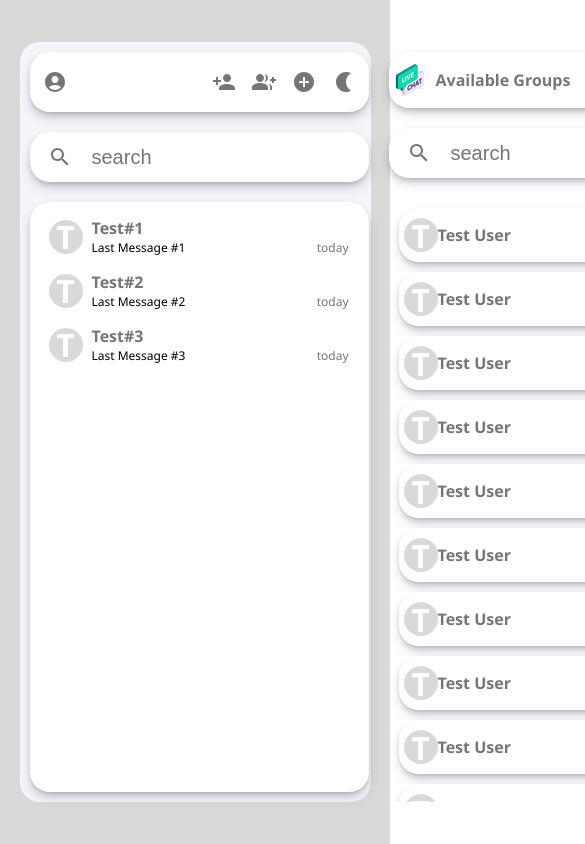
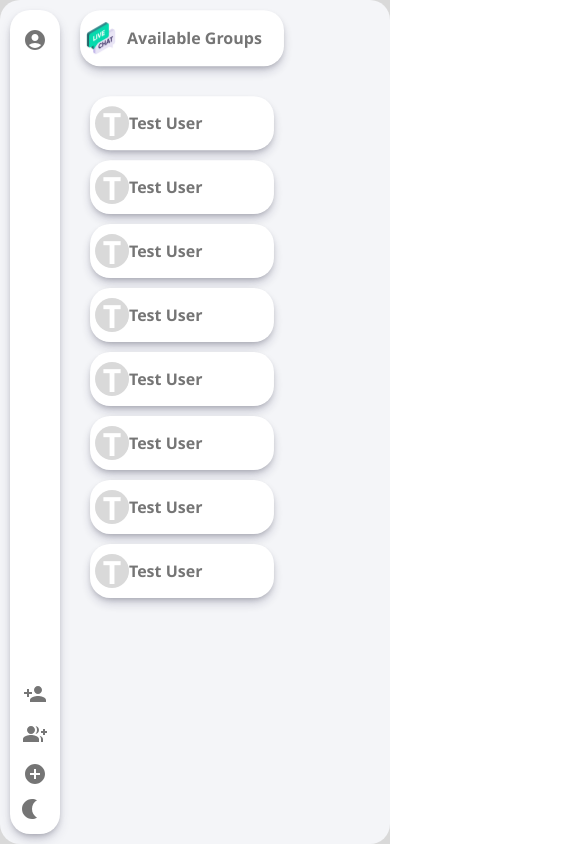
Before and after one commit to muhammedadil01/Chat-App-Frontend, a React (Create React App) app: page /cont/groups in a window 390 px wide. Shown: the top 844 px of the page, 585 px wide, since content can reach past the window. Built offline with nearby package versions, Linux system fonts and the light colour scheme.

Commit message:
adding frame-motion

```diff
--- a/package.json
+++ b/package.json
@@ -7,11 +7,14 @@
     "@emotion/styled": "^11.11.0",
     "@mui/icons-material": "^5.14.6",
     "@mui/material": "^5.14.6",
+    "@reduxjs/toolkit": "^1.9.5",
     "@testing-library/jest-dom": "^5.17.0",
     "@testing-library/react": "^13.4.0",
     "@testing-library/user-event": "^13.5.0",
+    "framer-motion": "^10.16.4",
     "react": "^18.2.0",
     "react-dom": "^18.2.0",
+    "react-redux": "^8.1.2",
     "react-router-dom": "^6.15.0",
     "react-scripts": "5.0.1",
     "web-vitals": "^2.1.4"
--- a/src/components/Groups.jsx
+++ b/src/components/Groups.jsx
@@ -2,11 +2,23 @@ import React from 'react'
 import logo from '../Images/live-chat.png'
 import { IconButton } from '@mui/material'
 import SearchIcon from '@mui/icons-material/Search';
+import { useSelector } from 'react-redux';
+import {AnimatePresence, motion} from 'framer-motion'
 
 function Groups() {
+  const lightTheme = useSelector((state)=>state.themeKey)
   return (
-    <div className='list-container'>
-      <div className='ug-header'>
+    <AnimatePresence>
+    <motion.div
+    initial={{opacity:0, scale:0}}
+    animate={{opacity:1,scale:1}}
+    exit={{opacity:0,scale:0}}
+    transition={{
+      ease : "anticipate",
+      duration : "0.3"
+    }}
+     className='list-container'>
+      <div className={'ug-header' + (lightTheme ? '' : ' dark')}>
         <img src={logo} alt="logo" style={{height:'2rem',width:'2rem'}}/>
         <p className='ug-title'>Available Groups</p>
       </div>
@@ -17,48 +29,41 @@ function Groups() {
         <input placeholder='search' className='search-box'/>
       </div>
       <div className='ug-list'>
-        <div className='list-item'>
+        <motion.div whileHover={{scale:1.01}} whileTap={{scale:0.98}} className='list-item'>
          <p className='con-icon'>T</p>
          <p className='con-title'>Test User</p>
-        </div>
-        <div className='list-item'>
+        </motion.div>
+        <motion.div whileHover={{scale:1.01}} whileTap={{scale:0.98}} className='list-item'>
          <p className='con-icon'>T</p>
          <p className='con-title'>Test User</p>
-        </div>
-        <div className='list-item'>
+        </motion.div>
+        <motion.div whileHover={{scale:1.01}} whileTap={{scale:0.98}} className='list-item'>
          <p className='con-icon'>T</p>
          <p className='con-title'>Test User</p>
-        </div>
-        <div className='list-item'>
+        </motion.div>
+        <motion.div whileHover={{scale:1.01}} whileTap={{scale:0.98}} className='list-item'>
          <p className='con-icon'>T</p>
          <p className='con-title'>Test User</p>
-        </div>
-        <div className='list-item'>
+        </motion.div>
+        <motion.div whileHover={{scale:1.01}} whileTap={{scale:0.98}} className='list-item'>
          <p className='con-icon'>T</p>
          <p className='con-title'>Test User</p>
-        </div>
-        <div className='list-item'>
+        </motion.div>
+        <motion.div whileHover={{scale:1.01}} whileTap={{scale:0.98}} className='list-item'>
          <p className='con-icon'>T</p>
          <p className='con-title'>Test User</p>
-        </div>
-        <div className='list-item'>
+        </motion.div>
+        <motion.div whileHover={{scale:1.01}} whileTap={{scale:0.98}} className='list-item'>
          <p className='con-icon'>T</p>
          <p className='con-title'>Test User</p>
-        </div>
-        <div className='list-item'>
+        </motion.div>
+        <motion.div whileHover={{scale:1.01}} whileTap={{scale:0.98}} className='list-item'>
          <p className='con-icon'>T</p>
          <p className='con-title'>Test User</p>
-        </div>
-        <div className='list-item'>
-         <p className='con-icon'>T</p>
-         <p className='con-title'>Test User</p>
-        </div>
-        <div className='list-item'>
-         <p className='con-icon'>T</p>
-         <p className='con-title'>Test User</p>
-        </div>
+        </motion.div>
       </div>
-    </div>
+    </motion.div>
+    </AnimatePresence>
   )
 }
 
--- a/src/components/MyStyles.css
+++ b/src/components/MyStyles.css
@@ -1,3 +1,11 @@
+.dark{
+    background-color: #2D3941 !important ;
+    color: whitesmoke !important;
+}
+.icon{
+    width: 1.25em;
+    height: 1.25em;
+}
 .main-container{
     background-color: #f4f5f8;
     width: 90vw;
@@ -281,3 +289,27 @@
 .list-item:active{
     background-color: white;
 }
+
+@media only screen and (max-width: 40em){
+    .sb-search{
+        display: none;
+    }
+    .sb-conversation{
+        display: none;
+    }
+    .sb-header{
+        flex-direction: column;
+        flex: 1;
+        width: min-content;
+    }
+    .chatarea-container{
+        flex: 1;
+    }
+    .sidebar-container{
+        flex: 0;
+    }
+    .main-container{
+        height: 100vh;
+        width: 100vw;
+    }
+}
--- a/src/components/Sidebar.jsx
+++ b/src/components/Sidebar.jsx
@@ -5,13 +5,18 @@ import PersonAddIcon from '@mui/icons-material/PersonAdd';
 import GroupAddIcon from '@mui/icons-material/GroupAdd';
 import AddCircleIcon from '@mui/icons-material/AddCircle';
 import NightlightIcon from '@mui/icons-material/Nightlight';
+import LightModeIcon from '@mui/icons-material/LightMode';
 import SearchIcon from '@mui/icons-material/Search';
 import { IconButton } from '@mui/material';
 import ConversationsItem from './ConversationsItem';
 import { useNavigate } from 'react-router-dom';
+import { useDispatch, useSelector } from 'react-redux';
+import { toggleTheme } from '../features/SliceTheme';
 
 function Sidebar() {
   const navigate = useNavigate()
+  const dispatch = useDispatch()
+  const lightTheme = useSelector((state)=>state.themeKey)
 
     const [conversatoindata, setconversatoindata] = useState([
       {
@@ -35,34 +40,37 @@ function Sidebar() {
 
   return (
     <div className='sidebar-container'>
-        <div className='sb-header'>
+        <div className={'sb-header' + (lightTheme ? '' : ' dark')}>
             <div>
             <IconButton>
-              <AccountCircleIcon/>
+              <AccountCircleIcon className={'icon' + (lightTheme ? '' : ' dark')}/>
             </IconButton>
             </div>
             <div>
              <IconButton onClick={()=>{navigate('users')}}>
-             <PersonAddIcon/>
+             <PersonAddIcon className={'icon' + (lightTheme ? '' : ' dark')}/>
              </IconButton>
              <IconButton onClick={()=>{navigate('groups')}}>
-             <GroupAddIcon/>
+             <GroupAddIcon className={'icon' + (lightTheme ? '' : ' dark')}/>
              </IconButton>
              <IconButton onClick={()=>{navigate('create-groups')}}>
-             <AddCircleIcon/>
+             <AddCircleIcon className={'icon' + (lightTheme ? '' : ' dark')}/>
              </IconButton>
-             <IconButton>
-             <NightlightIcon/>
+             <IconButton onClick={()=>{dispatch(toggleTheme())}}
+             className={'icon' + (lightTheme ? '' : ' dark')}
+             >
+              { lightTheme && <NightlightIcon/> }
+              { !lightTheme && <LightModeIcon/>}
              </IconButton>
             </div>
         </div>
-        <div className='sb-search'>
+        <div className={'sb-search' + (lightTheme ? '' : ' dark')}>
            <IconButton>
            <SearchIcon/>
            </IconButton>
-            <input placeholder='search' className='search-box'/>
+            <input placeholder='search' className={'search-box' + (lightTheme ? '' : ' dark')}/>
         </div>
-        <div className='sb-conversation'>
+        <div className={'sb-conversation' + (lightTheme ? '' : ' dark')}>
             {
                 conversatoindata.map((conversation)=>{
                  return(
--- a/src/components/Users_Groups.jsx
+++ b/src/components/Users_Groups.jsx
@@ -2,10 +2,20 @@ import React from 'react'
 import logo from '../Images/live-chat.png'
 import { IconButton } from '@mui/material'
 import SearchIcon from '@mui/icons-material/Search';
+import {AnimatePresence, motion} from 'framer-motion'
 
 function Users_Groups() {
   return (
-    <div className='list-container'>
+    <AnimatePresence>
+    <motion.div
+    initial={{opacity:0, scale:0}}
+    animate={{opacity:1,scale:1}}
+    exit={{opacity:0,scale:0}}
+    transition={{
+      ease : "anticipate",
+      duration : "0.3"
+    }}
+    className='list-container'>
       <div className='ug-header'>
         <img src={logo} alt="logo" style={{height:'2rem',width:'2rem'}}/>
         <p className='ug-title'>Online Users</p>
@@ -58,7 +68,8 @@ function Users_Groups() {
          <p className='con-title'>Test User</p>
         </div>
       </div>
-    </div>
+    </motion.div>
+    </AnimatePresence>
   )
 }
 
--- /dev/null
+++ b/src/features/FeStore.js
@@ -0,0 +1,8 @@
+import { configureStore } from '@reduxjs/toolkit'
+import  themeSliceReducers  from './SliceTheme'
+
+export const store = configureStore({
+    reducer: {
+       themeKey : themeSliceReducers ,
+    },
+});
--- /dev/null
+++ b/src/features/SliceTheme.js
@@ -0,0 +1,14 @@
+import { createSlice } from "@reduxjs/toolkit";
+
+ export const themeSlice= createSlice({
+    name: 'themeSlice',
+    initialState : true,
+    reducers : {
+        toggleTheme : (state)=>{
+            return !state
+        },
+    },
+ });
+
+ export const {toggleTheme} = themeSlice.actions;
+ export default themeSlice.reducer;
--- a/src/index.js
+++ b/src/index.js
@@ -4,12 +4,16 @@ import './index.css';
 import App from './App';
 import reportWebVitals from './reportWebVitals';
 import {BrowserRouter} from 'react-router-dom'
+import {Provider} from 'react-redux'
+import {store} from './features/FeStore'
 
 const root = ReactDOM.createRoot(document.getElementById('root'));
 root.render(
   <React.StrictMode>
     <BrowserRouter>
-    <App />
+     <Provider store={store}>
+     <App />
+     </Provider>
     </BrowserRouter>
   </React.StrictMode>
 );
```
Also changed, not shown: 1 other file (tests, documents, lock files or other folders).
